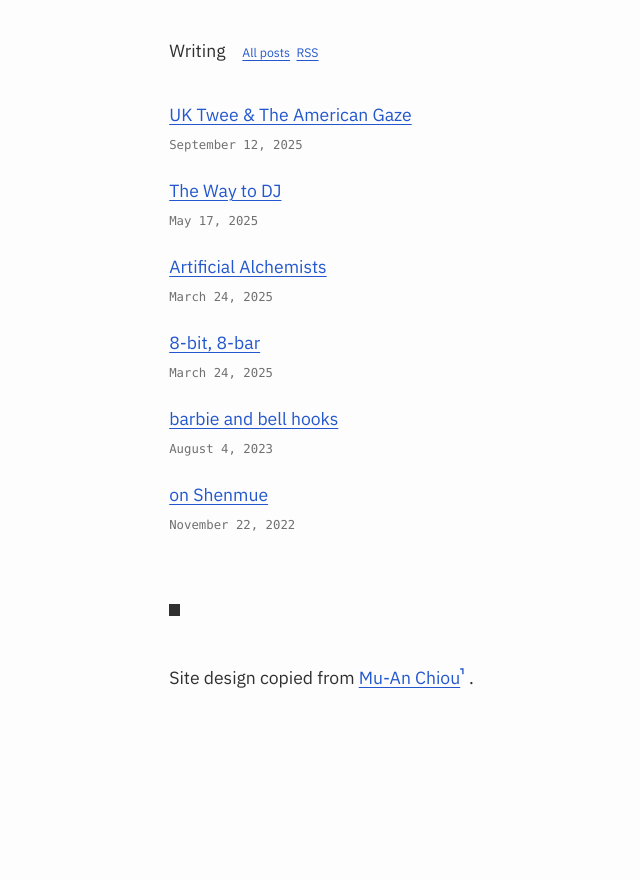
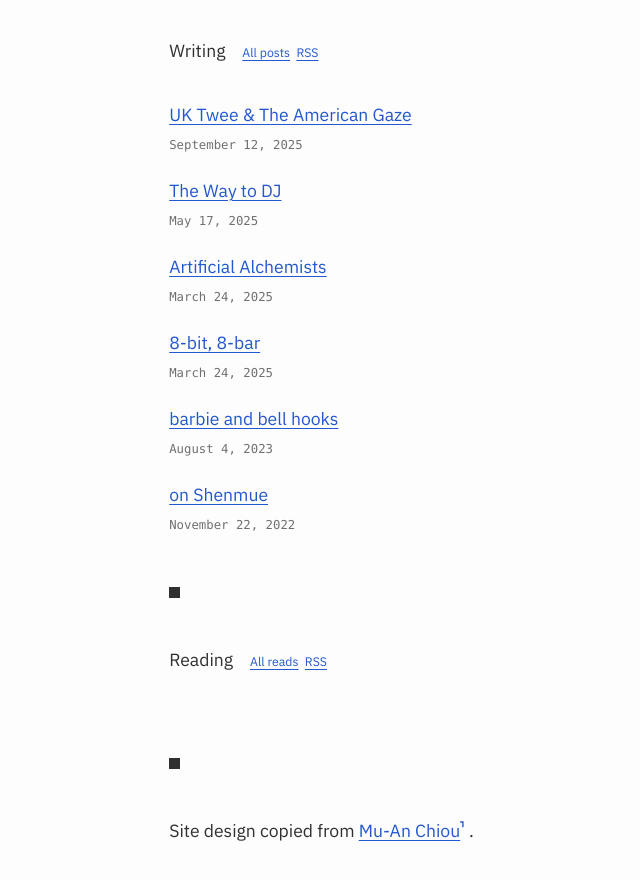
Before and after one commit to ewenme/site2, a Jekyll site: the page built from index.html, in a window 1280 px wide and 900 px high, scrolled down 1387 px. Shown: the top 880 px of the window, without its empty margins (154-794 px from the left). Built offline with Jekyll 4.4.1, drawn with Linux system fonts in a browser that asks for light colours; before the commit the page ends 2134 px from its top, so only the background shows below that.

Commit message:
add reading section

```diff
--- a/_config.yml
+++ b/_config.yml
@@ -15,5 +15,7 @@ collections:
     output: true
   pages:
     output: true
+  reading:
+    output: true
 plugins:
   - jekyll-sitemap
--- a/index.html
+++ b/index.html
@@ -117,3 +117,20 @@ root: true
   </li>
   {% endfor %}
 </ul>
+
+<hr class="hr" />
+
+<h2 class="text">Reading</h2>
+<a href="/reading" class="styled-link">All reads</a
+><a href="/reading.xml" class="styled-link">RSS</a>
+<ul aria-label="reading" class="terminal">
+  {% assign reads = site.reading | sort: "date" | reverse | slice: 0, 5 %} {% for read in reads
+  %}
+  <li class="line">
+    {{ read.title }}<br />
+    <time class="monospace" datetime="{{ read.date | date_to_xmlschema }}"
+      >{{ read.date | date: "%B %e, %Y" }}</time
+    >
+  </li>
+  {% endfor %}
+</ul>
```
Also changed, not shown: reading.html (added, +15 -0 lines).
